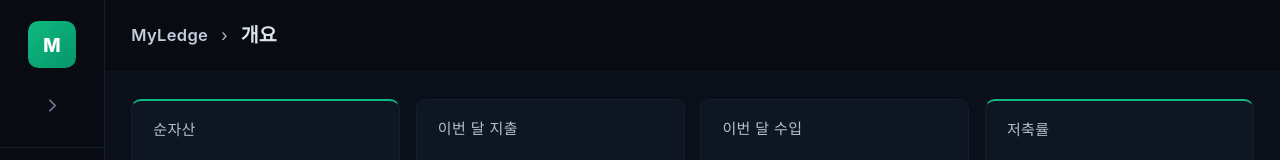
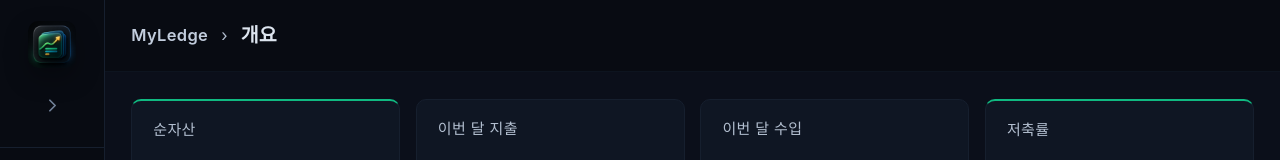
Before and after one commit to Gyu-bot/my_ledge, a React (Vite) app in the folder frontend/: page / in a window 1280 px wide. Shown: the top 160 px of the page. Built offline with nearby package versions, Linux system fonts and the light colour scheme; no server answers.

Commit message:
[frontend][docs] 브랜드 아이콘 및 계획 정리 (codex)

```diff
--- a/frontend/index.html
+++ b/frontend/index.html
@@ -7,6 +7,7 @@
       name="description"
       content="my_ledge personal finance dashboard for BankSalad imports and asset tracking."
     />
+    <link rel="icon" type="image/png" href="/brand-mark.png" />
     <title>my_ledge</title>
   </head>
   <body>
--- a/frontend/src/components/layout/AppSidebar.tsx
+++ b/frontend/src/components/layout/AppSidebar.tsx
@@ -61,9 +61,12 @@
           collapsed ? 'flex flex-col items-center gap-3' : 'flex items-center gap-3',
         )}
       >
-        <div className="flex h-9 w-9 items-center justify-center rounded-lg bg-gradient-to-br from-accent to-accent-strong text-sm font-extrabold text-text-inverse">
-          M
-        </div>
+        <img
+          src="/brand-mark.png"
+          alt=""
+          aria-hidden="true"
+          className="h-9 w-9 rounded-lg shadow-[0_10px_24px_rgba(0,0,0,0.28)]"
+        />
         {!collapsed && (
           <div className="min-w-0 flex-1">
             <div className="text-body-md font-semibold text-text-primary">MyLedge</div>
```
Also changed, not shown: frontend/public/brand-mark.png (added), 3 other files (tests, documents, lock files or other folders).
